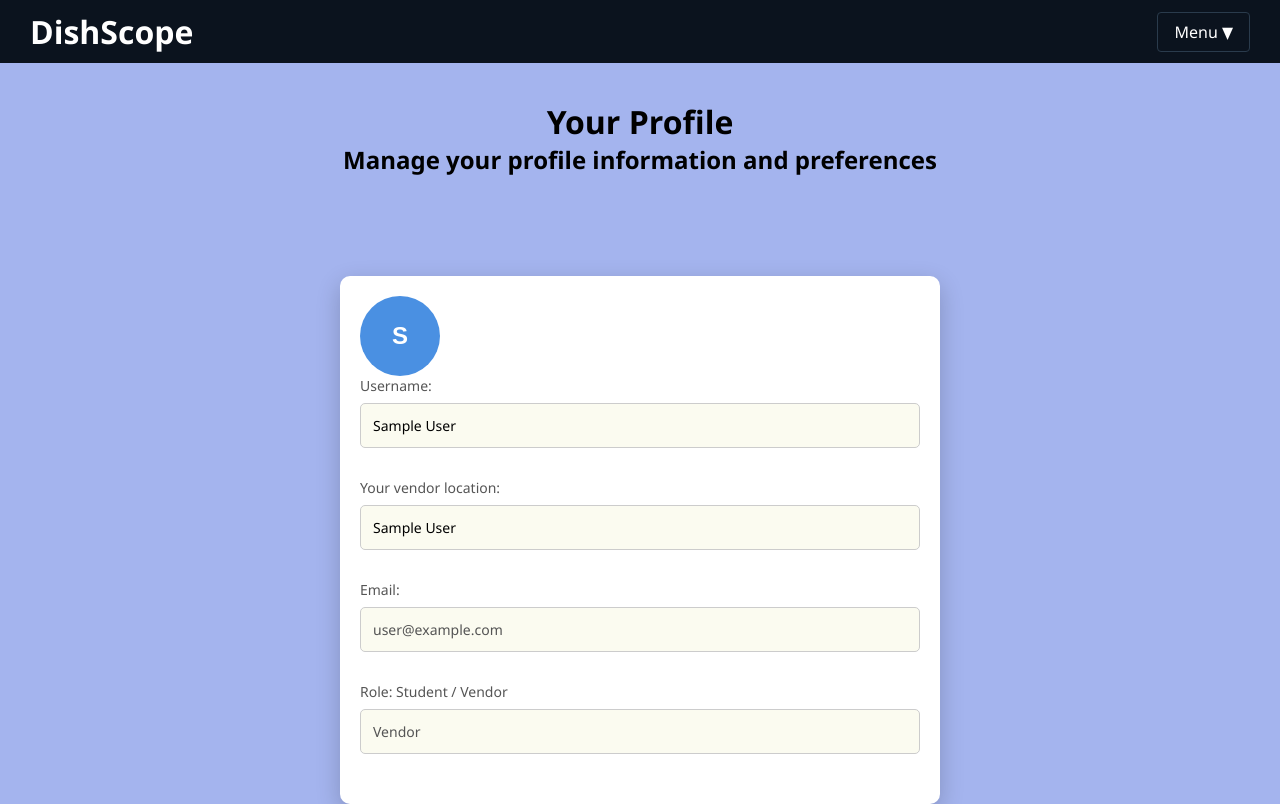
After one commit to jksky78/DishScope-Group06, a Flask app: page /profile in a window 1280 px wide. The commit adds this page. Run offline with Flask 3, Linux system fonts and the light colour scheme; the visitor is signed in with stand-in values (Sample User, id 1); data comes from the database, SQL or seed files in the repository; data that the repository does not hold is empty.

Commit message:
Making profile page for both roles

```diff
--- a/main.py
+++ b/main.py
@@ -109,18 +109,20 @@ def register():
         else:
             cursor.execute(table)
             cursor.execute(input_insert, (table_username, hashed_password, email, role))
+
+            new_user_id = cursor.lastrowid
             connection.commit()
             if role == "vendor":
                 vendor_table = '''create table if not exists vendors(
-                ID integer primary key autoincrement,
+                ID integer primary key,
                 name text not null,
                 vendor_name text not null,
                 vendor_location text not null,
                 role text not null
         )'''
-                input_insert_vendor = "insert into vendors(name, vendor_name, vendor_location, role) values(?, ?, ?, ?)"
+                input_insert_vendor = "insert into vendors(ID, name, vendor_name, vendor_location, role) values(?, ?, ?, ?, ?)"
                 cursor.execute(vendor_table)
-                cursor.execute(input_insert_vendor, (table_username, table_vendor_name, table_vendor_location, role))
+                cursor.execute(input_insert_vendor, (new_user_id, table_username, table_vendor_name, table_vendor_location, role))
             connection.commit()
             connection.close()
             conn = sqlite3.connect('dish_database.db')
@@ -132,7 +134,7 @@ def register():
 
             # Close the connection
             conn.close()
-            return render_template("dishpage.html", dishes=dishes)
+            return render_template("homepage.html")
 
 
 
@@ -374,5 +376,22 @@ def too_large(e):
 @app.route("/menu management", methods=["GET", "POST"])
 def menu_management():
         return render_template("menu management.html")
+
+@app.route("/dish_detail", methods=["GET", "POST"])
+def dish_detail():
+        return render_template("dish detailed dashboard.html")
+
+@app.route("/profile", methods=["GET", "POST"])
+def profile():
+    conn = sqlite3.connect("test.db")
+    conn.row_factory = (sqlite3.Row)
+    cursor = conn.cursor()
+    user_id = session.get('user_id')
+
+    user = cursor.execute('SELECT * FROM users WHERE id = ?', (user_id,)).fetchone()
+    print(session['user_id'])
+    if session['role'] == "vendor":
+        vendor = cursor.execute('SELECT * FROM vendors WHERE id = ?', (user_id,)).fetchone()
+    return render_template('profile.html', user=user)
 if __name__ == "__main__":
     app.run(debug=True)
--- a/static/css/style.css
+++ b/static/css/style.css
@@ -138,6 +138,26 @@ header {
     box-shadow: 0 8px 24px rgba(0, 0, 0, 0.2);
 }
 
+h1.profile {
+    margin-top: 100px;
+}
+h2 .profile {
+    margin-top: 100px;
+}
+
+.avatar {
+    width: 80px;
+    height: 80px;
+    background-color: #4A90E2;
+    color: #ffffff;
+    font-family: Arial, sans-serif;
+    font-size: 24px;
+    font-weight: bold;
+    display: flex;
+    align-items: center;
+    justify-content: center;
+    border-radius: 50%; /* Makes it a perfect circle */
+}
 .form-box label {
     display: block;
     margin-bottom: 8px;
--- a/templates/homepage.html
+++ b/templates/homepage.html
@@ -15,13 +15,13 @@
             <div class="dropdown-content">
                 <a href="{{ url_for('home') }}">Home</a>
                 <a href="{{ url_for('dish_view') }}">Dish View</a>
-                <a href="{{ url_for('menu_management') }}">Menu Management</a>
                 {% if session.get('logged_in') %}
                     <a href="{{ url_for('logout') }}">Logout</a>
                 {% else %}
                     <a href="{{ url_for('login') }}">Login</a>
                 {% endif %}
                 {% if session.get('role') == 'vendor' %}
+                    <a href="{{ url_for('menu_management') }}">Menu Management</a>
                     <a href="{{ url_for('add_dish') }}">Add Dish</a>
                 {% endif %}
             </div>
--- /dev/null
+++ b/templates/profile.html
@@ -0,0 +1,77 @@
+<!DOCTYPE html>
+<html lang="en">
+<head>
+    <meta charset="UTF-8">
+    <meta name="viewport" content="width=device-width, initial-scale=1.0">
+    <title>profile</title>
+    <link rel="stylesheet" href="../static/css/style.css">
+    <header>
+        <h1>DishScope</h1>
+
+        <nav class="nav-menu">
+        </div>
+        <div class="dropdown">
+            <button class="dropbtn">Menu ▼</button>
+            <div class="dropdown-content">
+                <a href="{{ url_for('dish_view') }}">Dish View</a>
+                {% if session.get('logged_in') %}
+                    <a href="{{ url_for('logout') }}">Logout</a>
+                {% else %}
+                    <a href="{{ url_for('login') }}">Login</a>
+                {% endif %}
+                {% if session.get('role') == 'vendor' %}
+                    <a href="{{ url_for('menu_management') }}">Menu Management</a>
+                    <a href="{{ url_for('add_dish') }}">Add Dish</a>
+                {% endif %}
+            </div>
+        </div>
+    </nav>
+
+
+
+    </header>
+</head>
+<body>
+    <h1 class="profile">Your Profile</h1>
+    <h2 class="profile">Manage your profile information and preferences</h2>
+
+    <form action="">
+        <div class="form-box">
+            <div class="avatar">
+                {{ user['name'][0] | upper }}
+            </div>
+            <div class="field-group">
+                        <label for="username">Username:</label>
+                        <input type="text" id="username" name="username" value= "{{ user['name'] }}" required class="text-input">
+                    </div>
+
+                    <div class="field-group">
+                        <label for="username">Your vendor location:</label>
+                        <input type="text" id="username" name="username" value= "{{ user['name'] }}" required class="text-input">
+                    </div>
+
+
+                    <div class="field-group">
+                        <label for="email">Email:</label>
+                        <div class="input-wrapper">
+                            <input type="email" id="email" name="email" value="user@example.com" disabled class="text-input disabled-input">
+                            <span class="lock-tag"></span>
+                        </div>
+                    </div>
+
+                    <div class="field-group">
+                        <label for="role">Role: Student / Vendor</label>
+                        <div class="role-row">
+                            <div class="input-wrapper flex-1">
+                                <input type="text" id="role" name="role" value="Vendor" disabled class="text-input disabled-input">
+                                <span class="lock-tag"></span>
+                            </div>
+
+
+
+        </div>
+
+    </form>
+
+</body>
+</html>
```
Also changed, not shown: templates/dishpage.html (+10 -3 lines).
